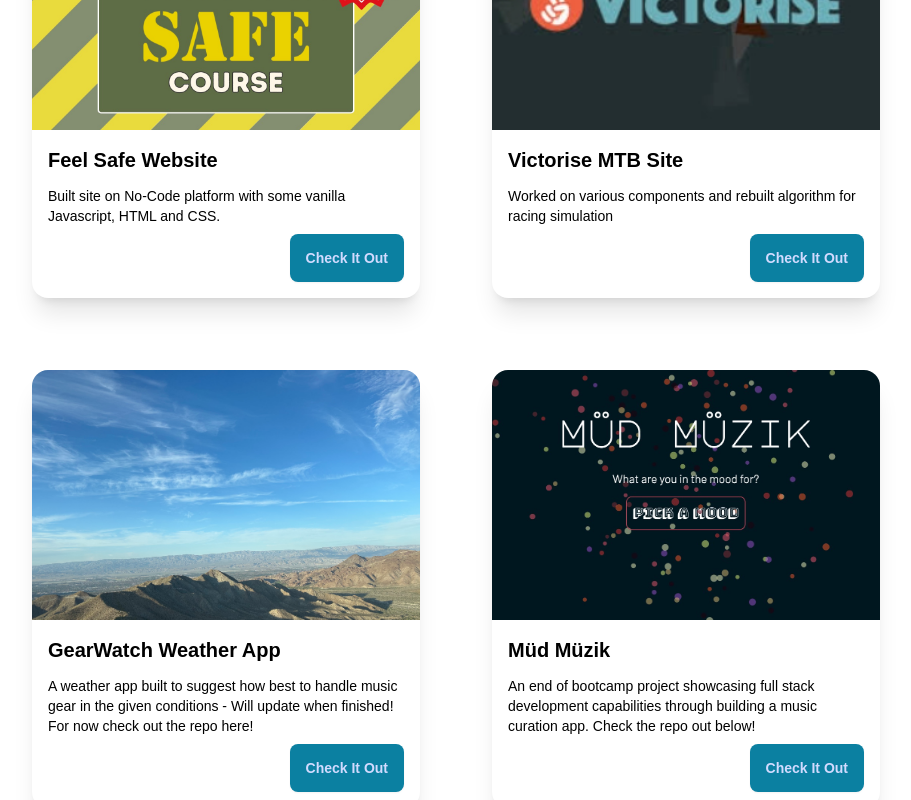
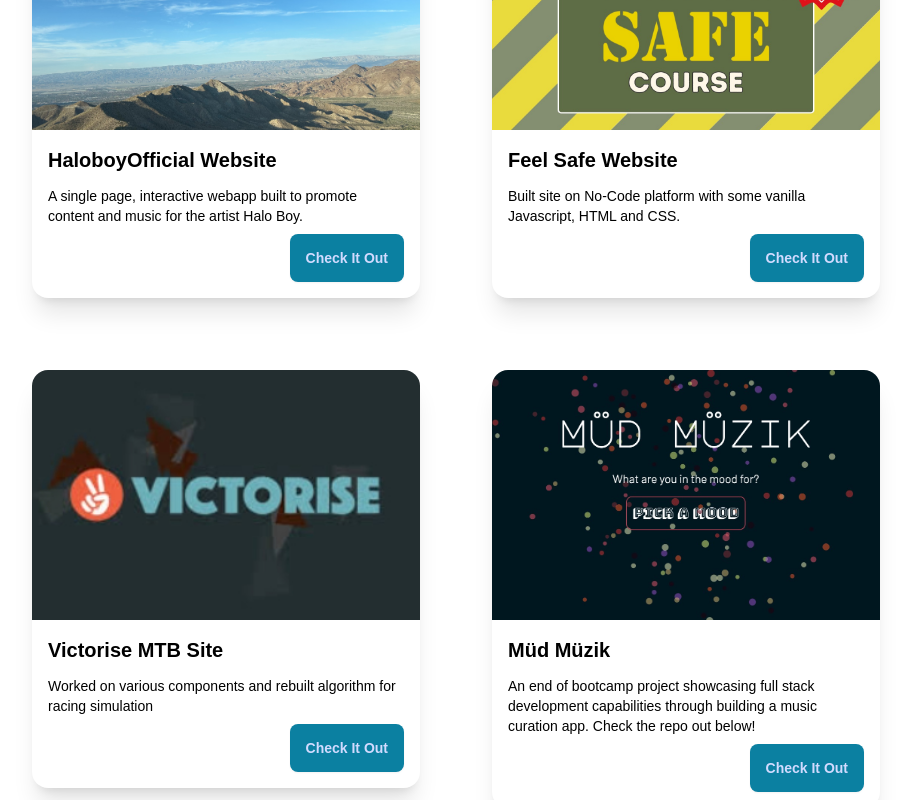
Before and after one commit to holdenprine/holdenprine-portfolio-v2, a Next.js app: page / in a window 1280 px wide. Shown: the part 1840-2640 px from the top of the page, without its empty margins (184-1095 px from the left). Built offline with nearby package versions, Linux system fonts and the light colour scheme; a web font is replaced by a local one.

Commit message:
added new project to projects array, need to update more content

```diff
--- a/components/Projects.tsx
+++ b/components/Projects.tsx
@@ -5,6 +5,12 @@ import { motion } from 'framer-motion';
 
 export const Projects = () => {
   const projects = [
+    {
+      title: 'HaloboyOfficial Website',
+      link: 'https://haloboyofficial.com/',
+      description: 'A single page, interactive webapp built to promote content and music for the artist Halo Boy.',
+      image: '/static/GearWatchTemp.jpeg'
+    },
     {
       title: 'Feel Safe Website',
       link: 'https://www.fightingfitnessinstitute.com/',
@@ -18,12 +24,6 @@ export const Projects = () => {
       description:
         'Worked on various components and rebuilt algorithm for racing simulation',
       image: '/static/vlogo.jpg',
-    },
-    {
-      title: 'GearWatch Weather App',
-      link: 'https://github.com/holdenprine/GearWatchWeatherApp',
-      description: 'A weather app built to suggest how best to handle music gear in the given conditions - Will update when finished! For now check out the repo here!',
-      image: '/static/GearWatchTemp.jpeg'
     },
     {
       title: 'Müd Müzik',
```
